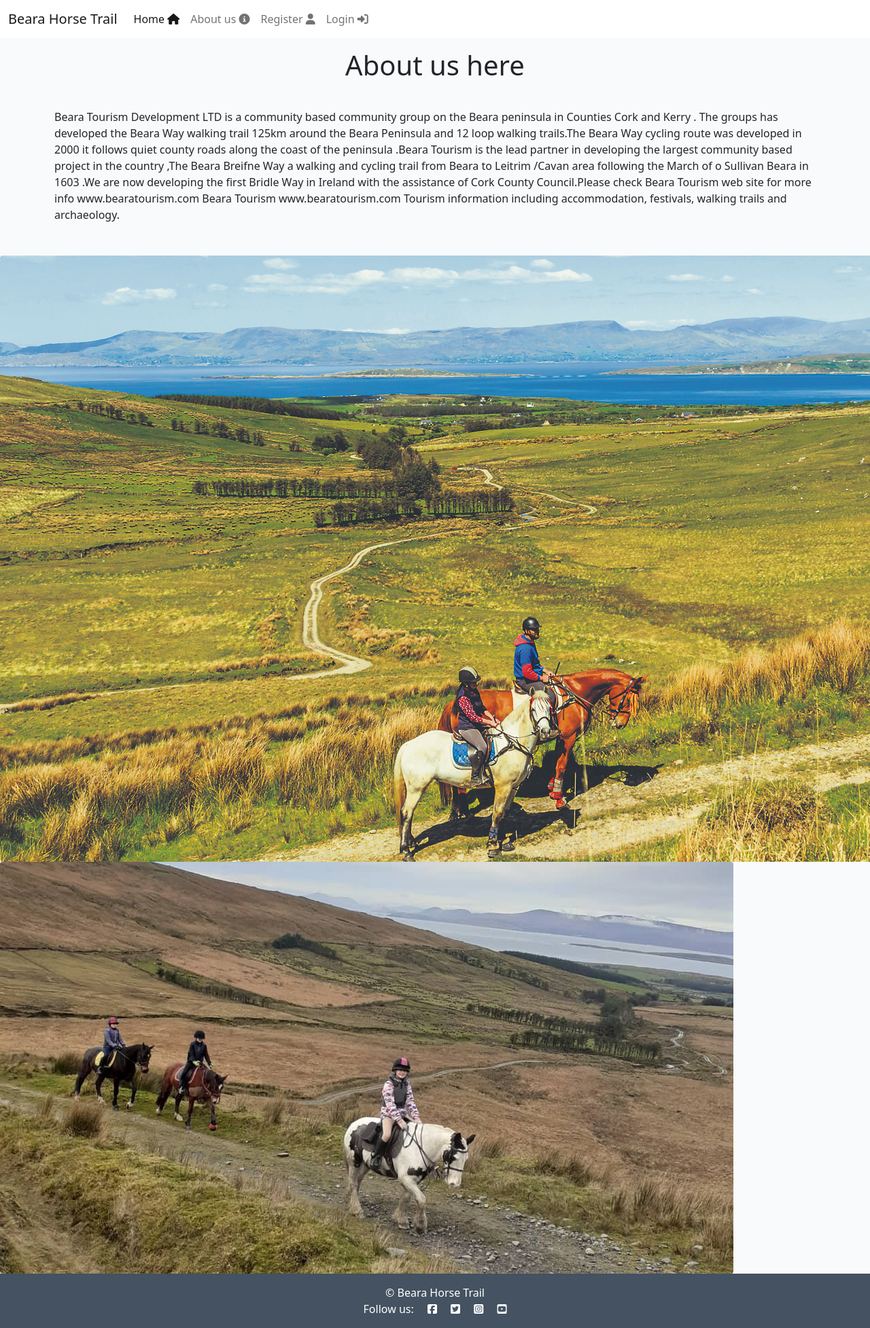
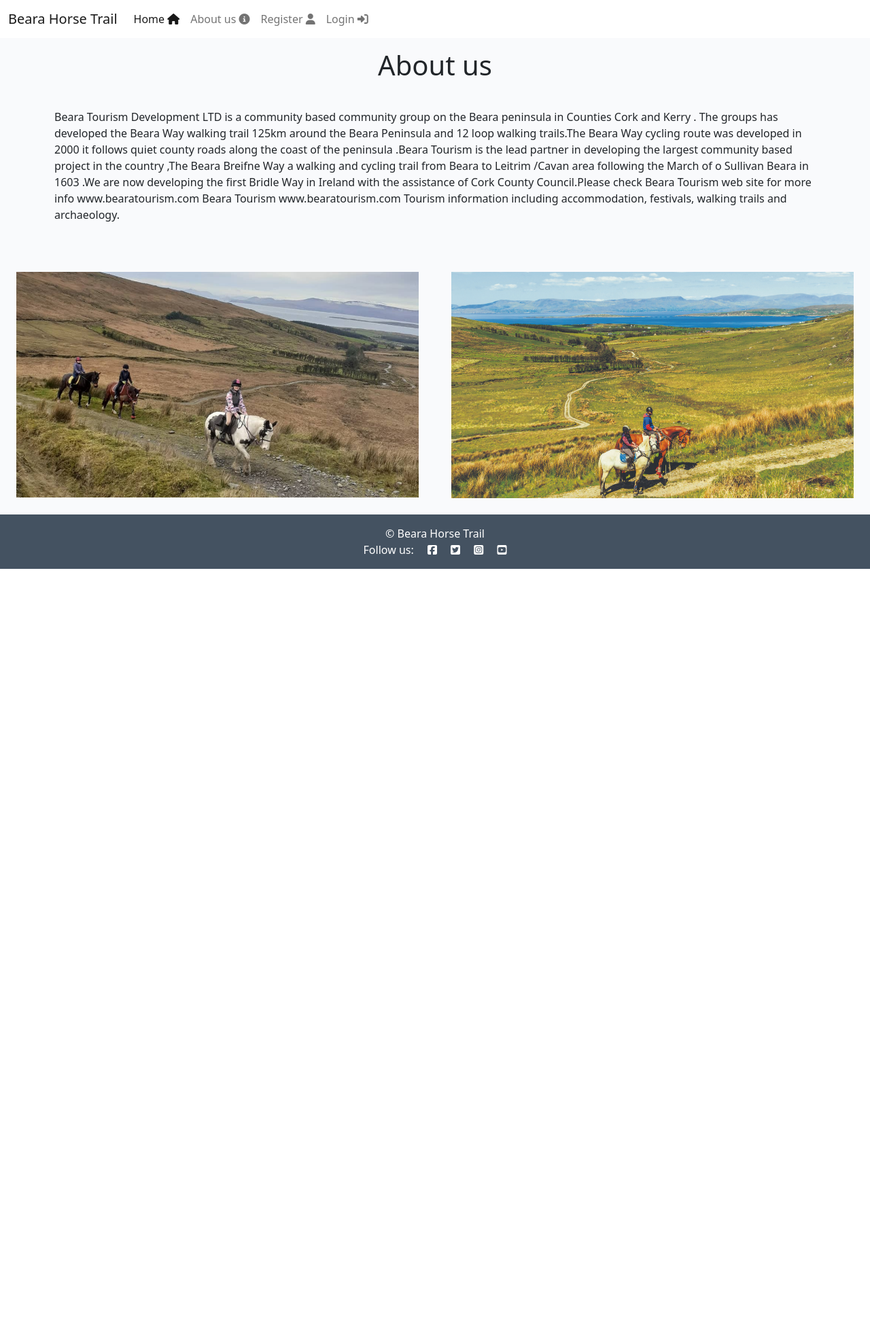
Before and after one commit to CathalShandon/beara-bridle, a Django app: page /aboutus/ in a window 1280 px wide; the page is wider, and only the part inside the window is pictured. Shown: that part at 68% size. After the commit the page ends 837 px from the top of that part, so only its background shows below. Run offline with Django 3.2, Linux system fonts and the light colour scheme; some libraries are stand-ins or nearby versions.

Commit message:
add css to aboutus.html

```diff
--- a/static/css/style.css
+++ b/static/css/style.css
@@ -52,6 +52,17 @@ body {
     background-color: #23BBBB;
 }
 
+.info-img-1 {
+    float: right;
+    width: 50%;
+    padding: 1.5rem;
+}
+
+.info-img-2 {
+    float: left;
+    width: 50%;
+    padding: 1.5rem;
+}
 .author {
     color: white;
     margin: 4px;
--- a/templates/aboutus.html
+++ b/templates/aboutus.html
@@ -1,15 +1,15 @@
 {% extends "base.html" %}
 
 {% block content %}
-<h1 class="header">About us here</h1>
+<h1 class="header">About us </h1>
 <p class="info">Beara Tourism Development LTD  is a community based community group  on the Beara peninsula  in Counties Cork and Kerry .
     The groups has developed the Beara Way walking trail 125km around the Beara Peninsula  and 12 loop walking trails.The Beara Way cycling route was developed in  2000 it follows quiet county roads along the coast of the peninsula .Beara Tourism is the lead partner in developing the largest  community based project  in the country ,The Beara Breifne Way a walking and cycling trail from Beara  to Leitrim /Cavan area  following  the March of o Sullivan Beara in 1603 .We are now developing the first Bridle Way in Ireland  with the assistance of Cork County Council.Please check Beara Tourism web site for more info www.bearatourism.com
     Beara Tourism
     www.bearatourism.com
     Tourism information including accommodation, festivals, walking trails and archaeology.</p>
 <div>
-    <img src="/static/images/S32.jpg" alt="man and woman on two separete horses" class="rounded float-left">
-    <img src="/static/images/S33.jpg" alt="children on horses" class="rounded float-right">
+    <img src="/static/images/S32.jpg" alt="man and woman on two separete horses"  class="info-img-1">
+    <img src="/static/images/S33.jpg" alt="children on horses" class="info-img-2" >
 </div>
 
 {%endblock%}
```
